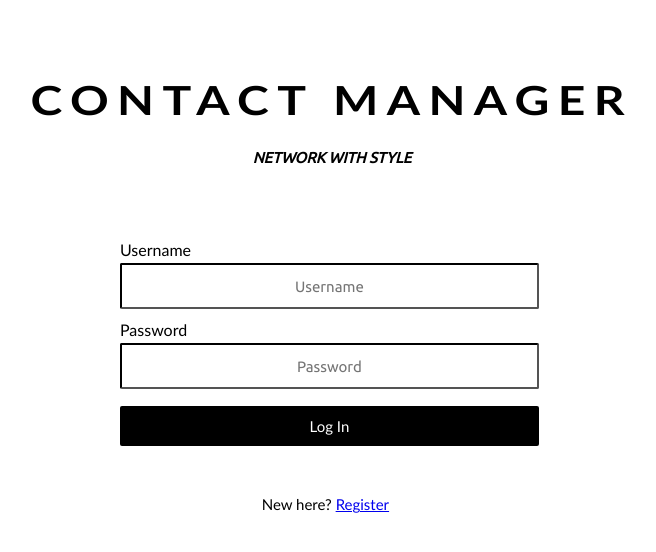
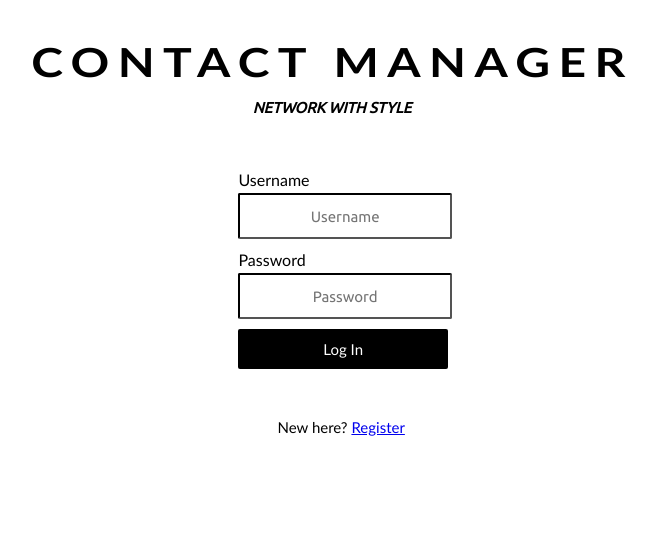
Before and after one commit to POOSD-Group-12/Contact-Manager-App, a PHP site: page / in a window 1280 px wide; the page is wider, and only the part inside the window is pictured. Shown: the top 552 px of that part, without its empty margins (308-964 px from the left). Run offline with PHP 8.4, Linux system fonts and the light colour scheme.

Commit message:
div centering

```diff
--- a/css/styles.css
+++ b/css/styles.css
@@ -1,13 +1,32 @@
 body
 {
     background-color: #ffffff;
+
 }
 
+header
+{
+    //display:flex;
+    //margin: auto;
+    //justify-content: center;
+    //flex-direction:column;
+    //self: center ;
+    margin-left: auto;
+    margin-right: auto;
+    width: 50%;
+}
+nav
+{
 
+}
 #title
 {
     font-size: 40px;
-    width: 90%;
+
+    display:flex;
+    justify-content: center;
+    align-items: center;
+
     margin: 2% 5%;
     margin-top: 6%;
     text-align: center;
@@ -20,7 +39,6 @@ body
 #motto
 {
     font-size: 15px;
-    width: 90%;
     margin: 2% 5%;
     text-align: center;
     font-family: 'Ubuntu', sans-serif;
--- a/index.html
+++ b/index.html
@@ -12,8 +12,10 @@
 </head>
 
 <header>
-    <h1 id="title">CONTACT MANAGER</h1>
-    <h2 id="motto">NETWORK WITH STYLE</h2>
+    <nav>
+      <h1 id="title">CONTACT MANAGER</h1>
+      <h2 id="motto">NETWORK WITH STYLE</h2>
+    </nav>
     <div class="loginContent">
 
       <div id="loginDiv">
```
